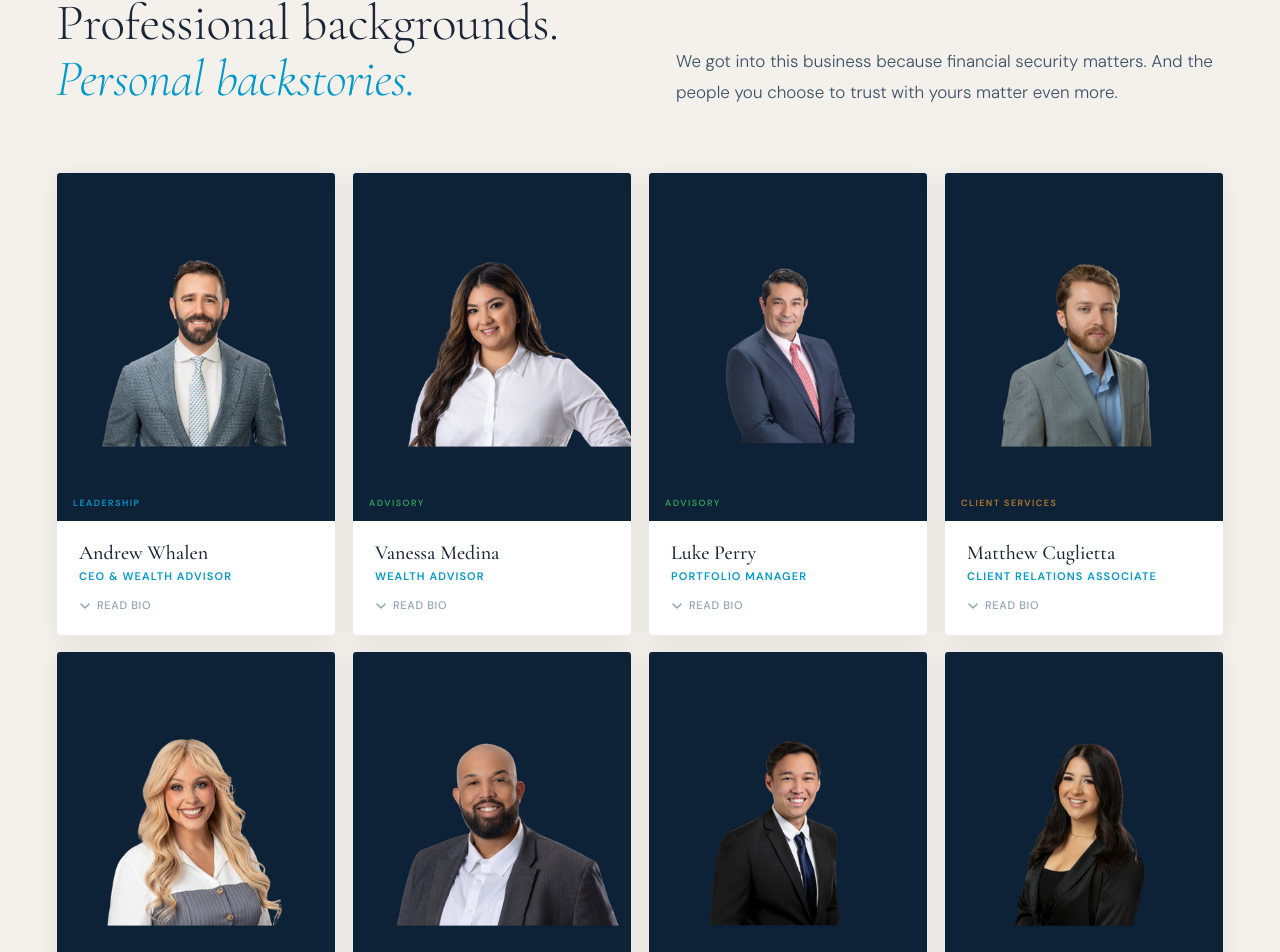
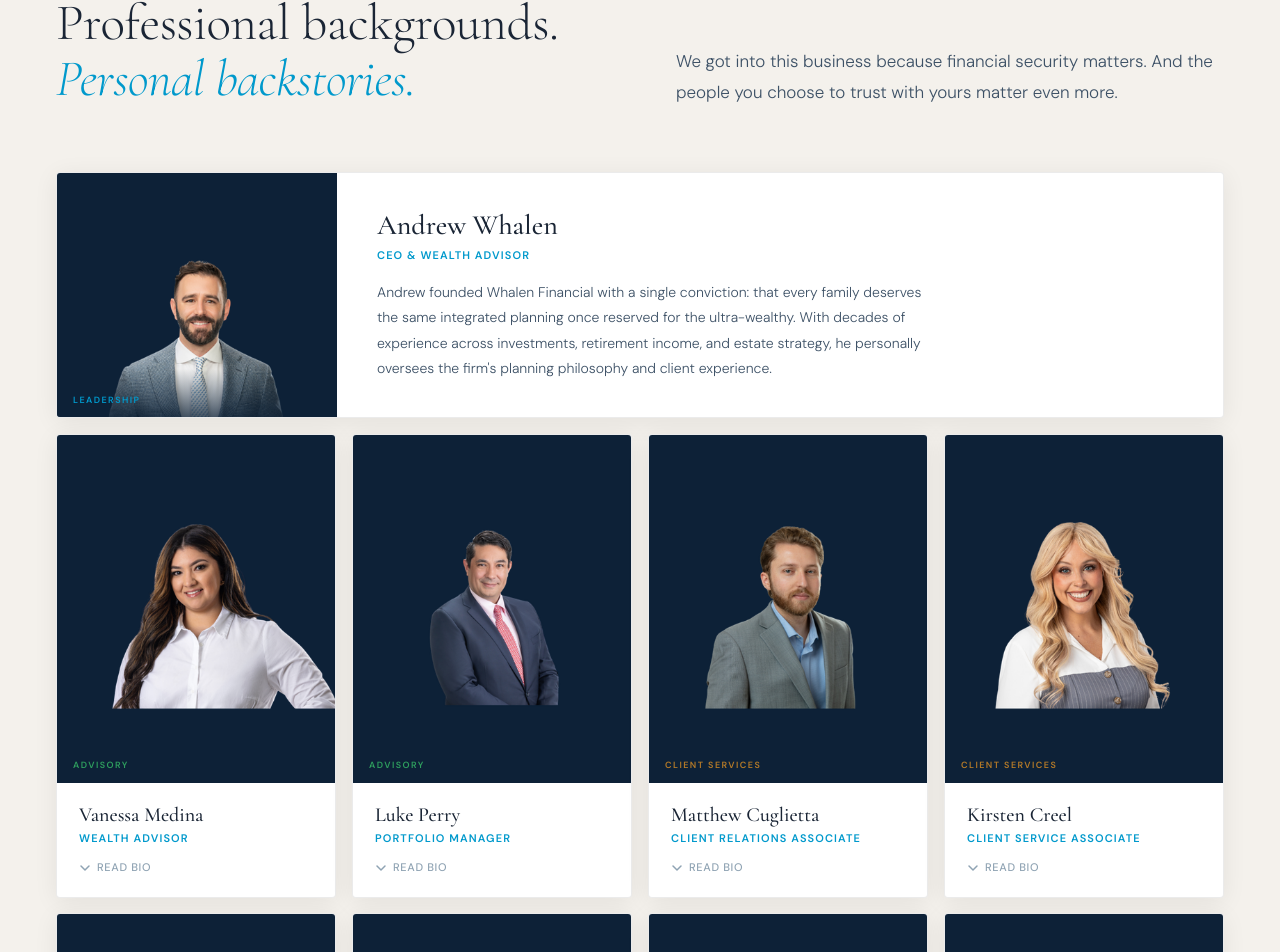
Before and after one commit to WhalenF/whalen-financial-website, a Next.js app: page / in a window 1280 px wide. Shown: the part 7232-8184 px from the top of the page. Built offline with nearby package versions, Linux system fonts and the light colour scheme.

Commit message:
Feature Andrew as full-width horizontal card, rest of team in 4-column grid
Fixes Griselda alone on last row — Andrew gets his own featured row,
remaining 12 members fill 3 even rows of 4.

https://claude.ai/code/session_01KrjJBnktt8XGGRKXnwi2cQ

```diff
--- a/src/components/Team.tsx
+++ b/src/components/Team.tsx
@@ -39,8 +39,53 @@ export default function Team() {
         </Reveal>
       </div>
 
+      {/* Andrew — featured row */}
+      {(() => {
+        const andrew = teamMembers[0];
+        const isOpen = expanded === andrew.name;
+        return (
+          <Reveal variant="scale">
+            <div
+              className="andrew-card"
+              style={{
+                background: "var(--card)", borderRadius: 4, overflow: "hidden",
+                boxShadow: isOpen ? "var(--shadow-lg)" : "var(--shadow)",
+                border: `1px solid ${isOpen ? andrew.color + "44" : "var(--rule)"}`,
+                transition: "transform .3s, box-shadow .3s, border-color .3s",
+                cursor: "pointer",
+                display: "grid",
+                gridTemplateColumns: "280px 1fr",
+                marginBottom: 16,
+              }}
+              onClick={() => setExpanded(isOpen ? null : andrew.name)}
+              onMouseEnter={e => { if (!isOpen) (e.currentTarget as HTMLElement).style.transform = "translateY(-3px)"; }}
+              onMouseLeave={e => { if (!isOpen) (e.currentTarget as HTMLElement).style.transform = ""; }}
+            >
+              <div style={{ position: "relative", overflow: "hidden", background: "#0d2137" }}>
+                <Image
+                  src={andrew.photo}
+                  alt={andrew.name}
+                  fill
+                  sizes="280px"
+                  style={{ objectFit: "cover", objectPosition: "top center" }}
+                />
+                <div style={{ position: "absolute", bottom: 0, left: 0, right: 0, background: "linear-gradient(to top,rgba(13,33,55,.75),transparent)", padding: "24px 16px 10px" }}>
+                  <div style={{ fontSize: 9, fontWeight: 600, letterSpacing: ".16em", textTransform: "uppercase", color: andrew.color }}>{andrew.dept}</div>
+                </div>
+              </div>
+              <div style={{ padding: "36px 40px", display: "flex", flexDirection: "column", justifyContent: "center" }}>
+                <div style={{ fontFamily: "var(--font-display)", fontSize: 28, fontWeight: 500, color: "var(--ink)", marginBottom: 4, lineHeight: 1.2 }}>{andrew.name}</div>
+                <div style={{ fontSize: 11, fontWeight: 600, letterSpacing: ".1em", textTransform: "uppercase", color: "var(--teal)", marginBottom: 16 }}>{andrew.role}</div>
+                <p style={{ fontSize: 14, fontWeight: 300, lineHeight: 1.8, color: "var(--text-mid)", margin: 0, maxWidth: 560 }}>{andrew.bio}</p>
+              </div>
+            </div>
+          </Reveal>
+        );
+      })()}
+
+      {/* Rest of team — 4-column grid */}
       <div style={{ display: "grid", gridTemplateColumns: "repeat(4,1fr)", gap: 16 }} className="team-grid">
-        {teamMembers.map((m, i) => {
+        {teamMembers.slice(1).map((m, i) => {
           const isOpen = expanded === m.name;
           return (
             <Reveal key={m.name} variant="scale" delay={["","d1","d2","d3","d4","d5"][i % 6] as any}>
@@ -56,7 +101,6 @@ export default function Team() {
                 onMouseEnter={e => { if (!isOpen) (e.currentTarget as HTMLElement).style.transform = "translateY(-4px)"; }}
                 onMouseLeave={e => { if (!isOpen) (e.currentTarget as HTMLElement).style.transform = ""; }}
               >
-                {/* Photo */}
                 <div style={{ position: "relative", width: "100%", aspectRatio: "4/5", overflow: "hidden", background: "#0d2137" }}>
                   <Image
                     src={m.photo}
@@ -69,24 +113,12 @@ export default function Team() {
                     <div style={{ fontSize: 9, fontWeight: 600, letterSpacing: ".16em", textTransform: "uppercase", color: m.color }}>{m.dept}</div>
                   </div>
                 </div>
-
-                {/* Info */}
                 <div style={{ padding: "20px 22px" }}>
                   <div style={{ fontFamily: "var(--font-display)", fontSize: 20, fontWeight: 500, color: "var(--ink)", marginBottom: 3, lineHeight: 1.2 }}>{m.name}</div>
                   <div style={{ fontSize: 11, fontWeight: 600, letterSpacing: ".1em", textTransform: "uppercase", color: "var(--teal)", marginBottom: isOpen ? 14 : 0 }}>{m.role}</div>
-
-                  {/* Expandable bio */}
-                  <div style={{
-                    maxHeight: isOpen ? 200 : 0,
-                    overflow: "hidden",
-                    transition: "max-height .45s cubic-bezier(0.16,1,0.3,1)",
-                  }}>
-                    <p style={{ fontSize: 13, fontWeight: 300, lineHeight: 1.75, color: "var(--text-mid)", margin: 0, paddingTop: 2 }}>
-                      {m.bio}
-                    </p>
+                  <div style={{ maxHeight: isOpen ? 200 : 0, overflow: "hidden", transition: "max-height .45s cubic-bezier(0.16,1,0.3,1)" }}>
+                    <p style={{ fontSize: 13, fontWeight: 300, lineHeight: 1.75, color: "var(--text-mid)", margin: 0, paddingTop: 2 }}>{m.bio}</p>
                   </div>
-
-                  {/* Toggle hint */}
                   <div style={{ marginTop: 12, display: "flex", alignItems: "center", gap: 6, fontSize: 11, fontWeight: 500, color: isOpen ? m.color : "var(--text-xsoft)", letterSpacing: ".06em", textTransform: "uppercase", transition: "color .2s" }}>
                     <svg width="12" height="12" viewBox="0 0 12 12" fill="none" style={{ transition: "transform .3s", transform: isOpen ? "rotate(180deg)" : "rotate(0)" }}>
                       <path d="M2 4 L6 8 L10 4" stroke="currentColor" strokeWidth="1.5" strokeLinecap="round" strokeLinejoin="round"/>
@@ -104,6 +136,8 @@ export default function Team() {
         @media(max-width:1100px){
           .team-intro{grid-template-columns:1fr!important;gap:28px!important}
           .team-grid{grid-template-columns:repeat(2,1fr)!important}
+          .andrew-card{grid-template-columns:1fr!important}
+          .andrew-card > div:first-child{height:280px;position:relative}
           #team{padding:80px 24px!important}
         }
         @media(max-width:640px){
```
